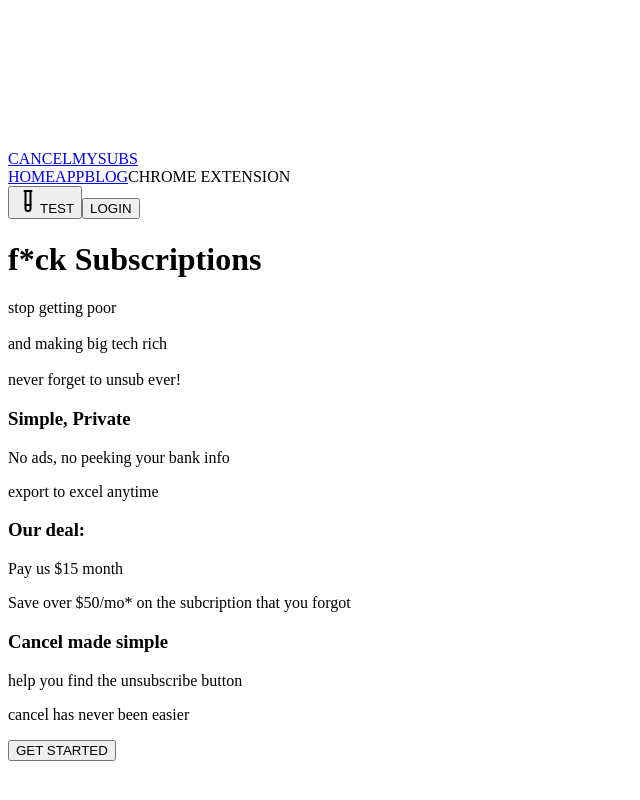
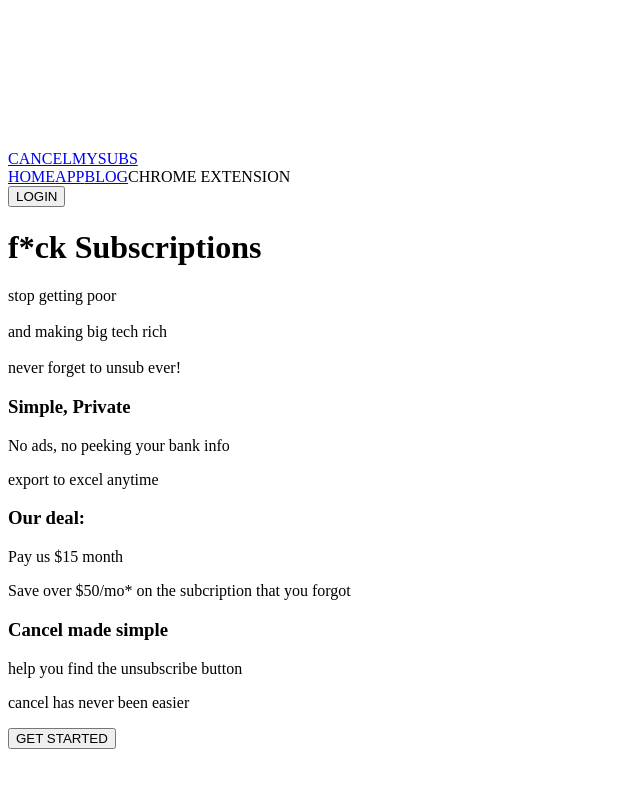
Before and after one commit to petagit/CancelMySubscription1, a React (Vite) app in the folder client/: page / in a window 1280 px wide. Shown: the part 1227-2027 px from the top of the page, without its empty margins (0-640 px from the left). Built offline with nearby package versions, Linux system fonts and the light colour scheme; no server answers.

Commit message:
Restored to '86d6d8f2e7b3bd4fdac494b8f65198df8cc8db86'
Replit-Restored-To: 86d6d8f2e7b3bd4fdac494b8f65198df8cc8db86

```diff
--- a/client/src/App.tsx
+++ b/client/src/App.tsx
@@ -128,8 +128,6 @@ function Router() {
             <Dashboard />
           </EnhancedProtectedRoute>
         } />
-        {/* Test route that bypasses auth completely */}
-        <Route path="/test-dashboard" element={<Dashboard />} />
         <Route path="/auth" element={<AuthPage />} />
         <Route path="/blog" element={<Blog />} />
         <Route path="/blog/:slug" element={<BlogPost />} />
--- a/client/src/components/Navbar.tsx
+++ b/client/src/components/Navbar.tsx
@@ -7,43 +7,18 @@ import {
   DropdownMenuItem,
   DropdownMenuTrigger,
 } from "@/components/ui/dropdown-menu";
-import { Loader2, User, LogOut, Info, TestTube } from "lucide-react";
+import { Loader2, User, LogOut, Info } from "lucide-react";
 import { useEffect, useState } from "react";
 import { useClerk, useUser } from "@clerk/clerk-react";
-import { useToast } from "@/hooks/use-toast";
 
 export default function Navbar() {
   const [location] = useLocation();
   const [isSigningOut, setIsSigningOut] = useState(false);
   const [isGuestUser, setIsGuestUser] = useState(false);
-  const [, navigate] = useLocation();
-  const { toast } = useToast();
 
   // Use Clerk to manage authentication
   const { isLoaded, isSignedIn, user } = useUser();
   const { signOut } = useClerk();
-
-  // Handle test button click - go directly to the test dashboard route (no auth)
-  const handleTestClick = () => {
-    try {
-      // Generate a random guest ID
-      const guestId = `guest_${Math.random().toString(36).substring(2, 15)}`;
-      console.log("Setting guestId:", guestId);
-      localStorage.setItem("guestId", guestId);
-      setIsGuestUser(true);
-
-      toast({
-        title: "Test Mode Activated",
-        description: "You're now accessing the dashboard without login.",
-      });
-
-      console.log("Navigating to test dashboard...");
-      // Navigate to the special test dashboard route that bypasses Clerk auth
-      window.location.href = "/test-dashboard";
-    } catch (e) {
-      console.error("Error entering test mode:", e);
-    }
-  };
 
   // Check if user is in guest mode
   useEffect(() => {
@@ -153,16 +128,6 @@ export default function Navbar() {
               </div>
             )}
 
-            {/* Test Button */}
-            <Button
-              onClick={handleTestClick}
-              className="mr-4 bg-green-600 hover:bg-green-700 text-white"
-              variant="default"
-            >
-              <TestTube className="mr-2 h-4 w-4" />
-              TEST
-            </Button>
-
             {!isLoaded && !isGuestUser ? (
               <Loader2 className="h-5 w-5 text-white animate-spin" />
             ) : isSignedIn && user ? (
```
Also changed, not shown: attached_assets/image_1743996476265.png (deleted).
